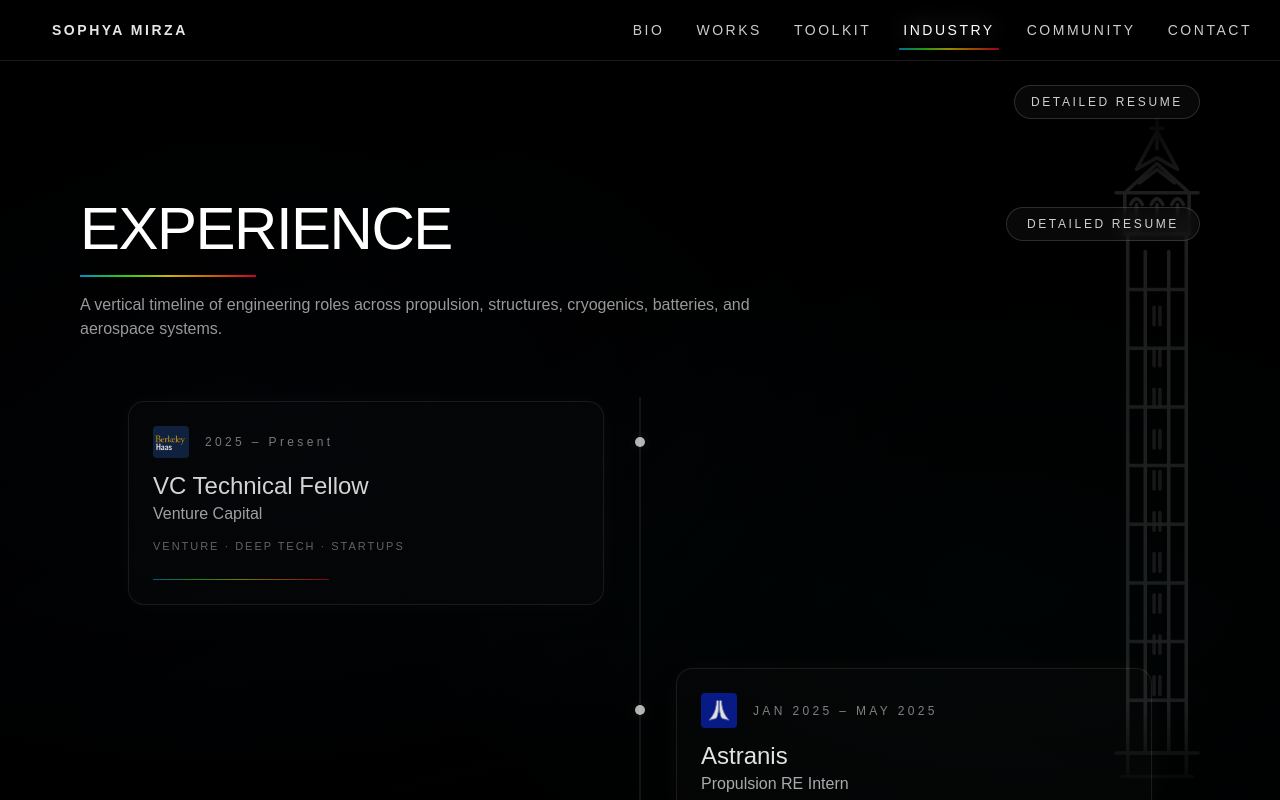
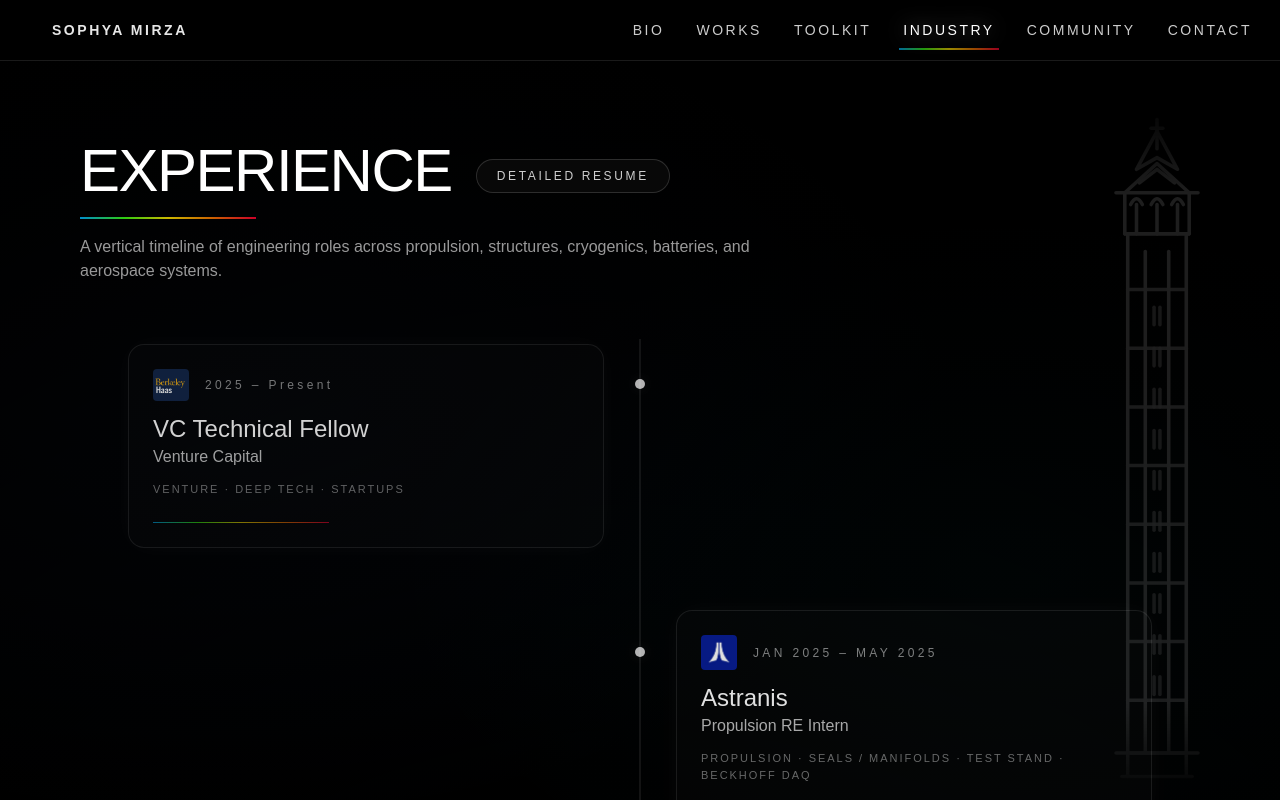
Before and after one commit to sophyamirza/sophya-portfolio, a Next.js app: page /industry in a window 1280 px wide. Shown: the top 800 px of the page. Built offline with nearby package versions, Linux system fonts and the light colour scheme; a web font is replaced by a local one.

Commit message:
detailed resume button changes again

```diff
--- a/app/industry/page.tsx
+++ b/app/industry/page.tsx
@@ -159,48 +159,28 @@ export default function IndustryPage() {
         </div>
       </div>
 
-      {/* ✅ Top bar with "Detailed Resume" button */}
-      <div className="relative z-20 px-8 md:px-20 pt-6">
-        <div className="flex items-center justify-end">
+      {/* Header */}
+      <div className="relative px-8 md:px-20 pt-20">
+        {/* Title + button (right next to the last "E") */}
+        <div className="flex items-end gap-6 flex-wrap">
+          <h1 className="text-5xl md:text-6xl tracking-tight">EXPERIENCE</h1>
+
           <Link
             href="/contact#resume"
             className={[
               "inline-flex items-center rounded-full border border-white/15",
-              "bg-white/[0.03] px-4 py-2 text-xs tracking-[0.22em] uppercase",
-              "text-white/80 hover:text-white hover:border-white/25",
-              "transition",
-            ].join(" ")}
-          >
-            Detailed Resume
-          </Link>
-        </div>
-      </div>
-
-      {/* Header */}
-<div className="relative px-8 md:px-20 pt-20">
-  <div className="flex items-start justify-between gap-6">
-    {/* Left: Title + underline */}
-    <div>
-      <h1 className="text-5xl md:text-6xl tracking-tight">EXPERIENCE</h1>
-      <div className="mt-4 h-[2px] w-44 bg-[linear-gradient(90deg,#00b3ff,#39ff14,#ffe600,#ff7a00,#ff0033)] opacity-80" />
-    </div>
-
-    {/* Right: Button */}
-    <Link
-      href="/contact#resume"
-      className={[
-        "mt-2 inline-flex items-center rounded-full border border-white/15",
               "bg-white/[0.03] px-5 py-2 text-xs tracking-[0.22em] uppercase",
               "text-white/80 hover:text-white hover:border-white/25",
-        "transition",
-        "backdrop-blur-sm",
+              "transition backdrop-blur-sm",
+              "mb-2",
             ].join(" ")}
           >
             Detailed Resume
           </Link>
         </div>
 
-  {/* Description stays under title area */}
+        <div className="mt-4 h-[2px] w-44 bg-[linear-gradient(90deg,#00b3ff,#39ff14,#ffe600,#ff7a00,#ff0033)] opacity-80" />
+
         <p className="mt-4 text-white/60 max-w-2xl">
           A vertical timeline of engineering roles across propulsion, structures,
           cryogenics, batteries, and aerospace systems.
```
Lines whose indentation alone changed are shown as unchanged.
